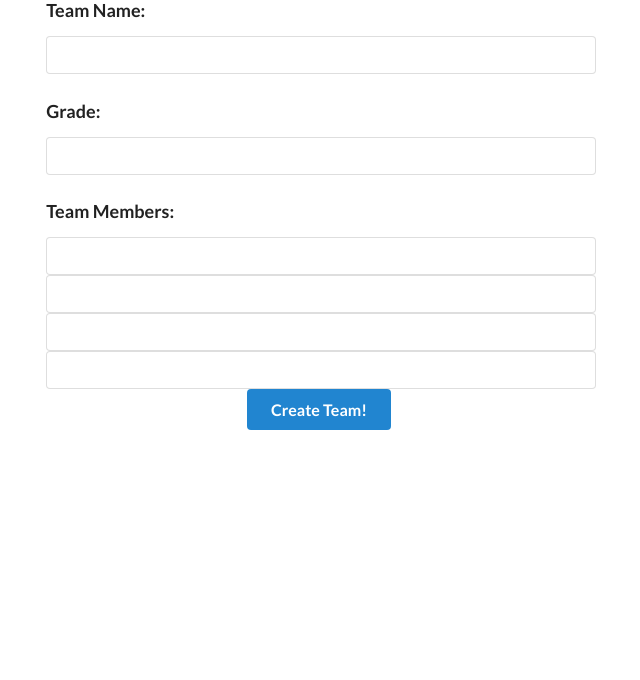
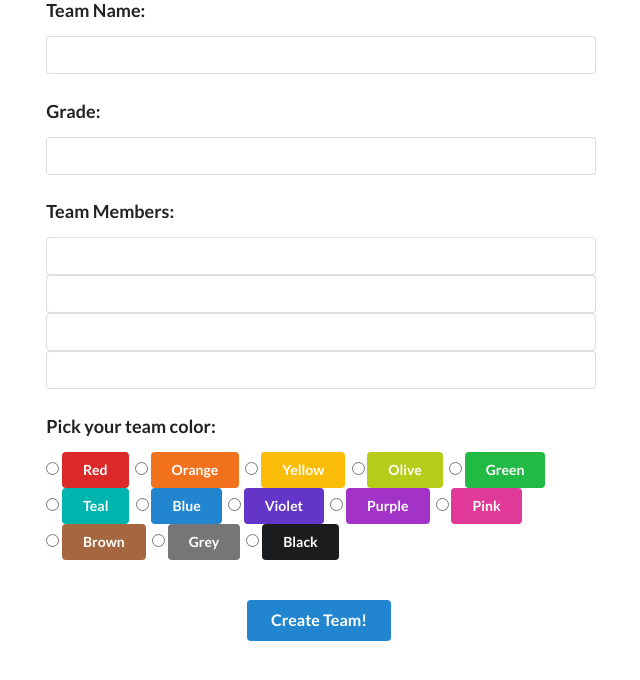
Before and after one commit to cameron-gagnon/progress_tracker, a Python web app: template app/templates/create_team.html in a window 1280 px wide. Shown: the part 93-773 px from the top of the page, without its empty margins (319-959 px from the left). Run offline with Jinja, Linux system fonts and the light colour scheme; the template is opened without the code that fills it, so the values that code supplies are empty; some libraries are stand-ins or nearby versions.

Commit message:
add color selection to team creation

```diff
--- a/app/controllers/teams.py
+++ b/app/controllers/teams.py
@@ -14,6 +14,7 @@ def create_route():
     else:
         team = models.Team(name=request.form['name'],
                            grade=request.form['grade'],
+                           color=request.form['color'],
                            member1=request.form['member1'],
                            member2=request.form['member2'],
                            member3=request.form['member3'],
--- a/app/models.py
+++ b/app/models.py
@@ -5,6 +5,7 @@ class Team(db.Model):
     name = db.Column(db.String(80))
     tasks = db.relationship('Task')
     grade = db.Column(db.String(5))
+    color = db.Column(db.String(20))
     member1 = db.Column(db.Text)
     member2 = db.Column(db.Text)
     member3 = db.Column(db.Text)
--- a/app/templates/create_team.html
+++ b/app/templates/create_team.html
@@ -20,6 +20,25 @@
         <input type="text" name="member4" class="bottom padded">
         <br>
 
+        <h3>Pick your team color:</h3>
+        <input type="radio" name="color" id="red" value="red"> <label for="red" class="ui red button">Red</label>
+        <input type="radio" name="color" id="orange" value="orange"> <label for="orange" class="ui orange button">Orange</label>
+        <input type="radio" name="color" id="yellow" value="yellow"> <label for="yellow" class="ui yellow button">Yellow</label>
+        <input type="radio" name="color" id="olive" value="olive"> <label for="olive" class="ui olive button">Olive</label>
+        <input type="radio" name="color" id="green" value="green"> <label for="green" class="ui green button">Green</label><br>
+        <input type="radio" name="color" id="teal" value="teal"> <label for="teal" class="ui teal button">Teal</label>
+        <input type="radio" name="color" id="blue" value="blue"> <label for="blue" class="ui blue button">Blue</label>
+        <input type="radio" name="color" id="violet" value="violet"> <label for="violet" class="ui violet button">Violet</label>
+        <input type="radio" name="color" id="purple" value="purple"> <label for="purple" class="ui purple button">Purple</label>
+        <input type="radio" name="color" id="pink" value="pink"> <label for="pink" class="ui pink button">Pink</label><br>
+        <input type="radio" name="color" id="brown" value="brown"> <label for="brown" class="ui brown button">Brown</label>
+        <input type="radio" name="color" id="grey" value="grey"> <label for="grey" class="ui grey button">Grey</label>
+        <input type="radio" name="color" id="black" value="black"> <label for="black" class="ui black button">Black</label>
+        <br>
+        <br>
+        <br>
+
+
         <div class="ui container center aligned">
             <input type="submit" value="Create Team!" class="ui large button primary">
         </div>
--- a/app/templates/index.html
+++ b/app/templates/index.html
@@ -39,7 +39,7 @@
 {% for team in teams %}
     <div class="stretched row">
         <div class="four wide column">
-            <div class="ui segment">
+            <div class="ui {{ team.color }} segment">
                 <h3>Team: {{ team.name }}</h3>
                 <div class=""><b>Grade:</b> {{ team.grade }}</div>
                 {% if team.member1 %}
--- a/db_create.py
+++ b/db_create.py
@@ -27,6 +27,7 @@ db.session.add(user2)
 # create admin Team
 adminTeam = models.Team(name='Los G\'s',
                         grade=16,
+                        color='blue',
                         member1='Cameron Gagnon',
                         member2='Lawrence Teng')
 db.session.add(adminTeam)
```
Also changed, not shown: app/templates/finish_task.html (+0 -16 lines).
